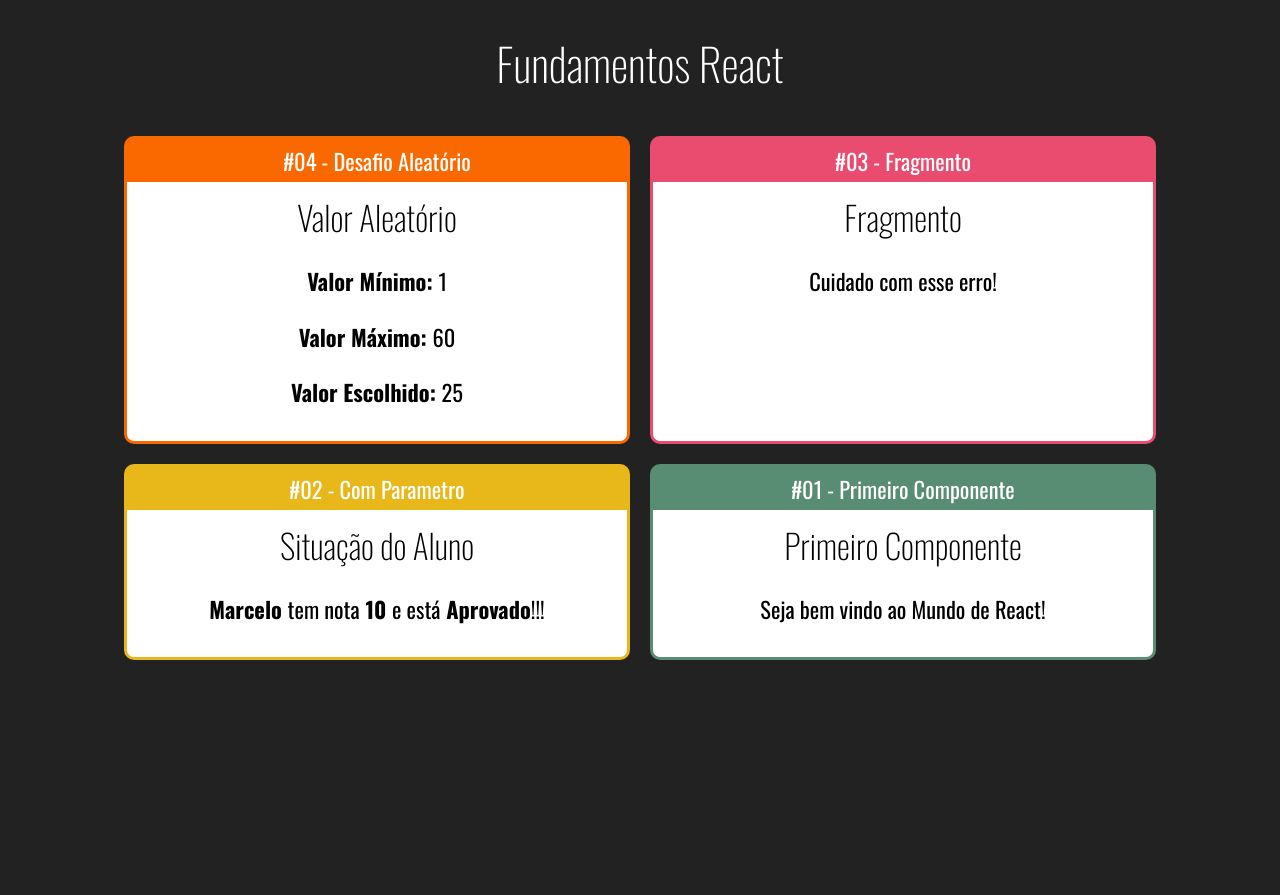
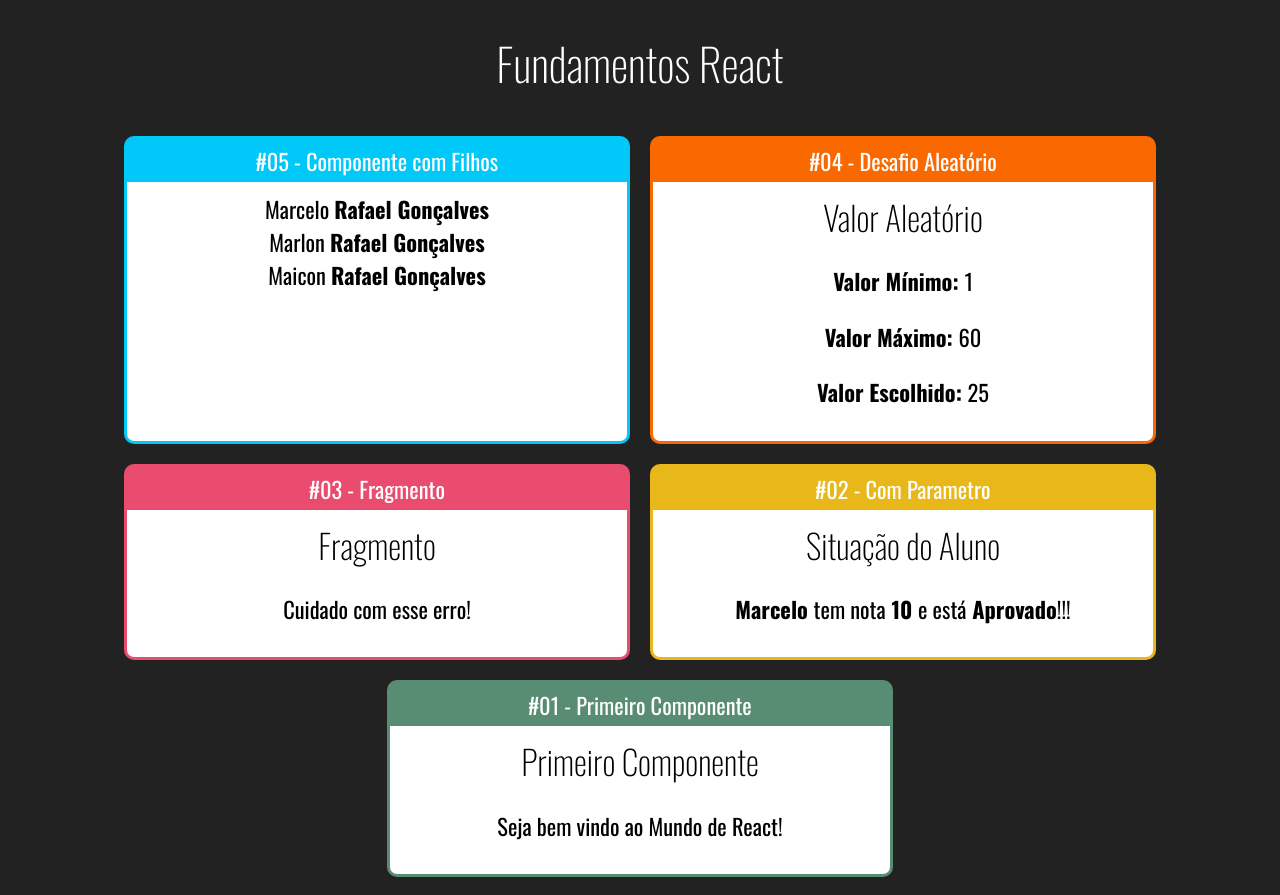
Before and after one commit to marcelo-rafael/fundamentos-react.js, a React (Create React App) app: page / in a window 1280 px wide. Before the commit the page ends 800 px from the top, so only its background shows below. Built offline with nearby package versions, Linux system fonts and the light colour scheme.

Commit message:
componente com filho #01

```diff
--- a/src/App.jsx
+++ b/src/App.jsx
@@ -1,6 +1,7 @@
 import "./App.css";
 import React from "react";
 
+import Familia from "./components/basicos/Familia";
 import Card from "./components/layout/Card";
 import Aleatorio from "./components/basicos/Aleatorio";
 import Fragmento from "./components/basicos/Fragmento";
@@ -11,6 +12,9 @@
   <div className="App">
     <h1>Fundamentos React</h1>
     <div className="Cards">
+      <Card titulo="#05 - Componente com Filhos" color="#00c8f8">
+        <Familia sobrenome="Rafael Gonçalves" />
+      </Card>
       <Card titulo="#04 - Desafio Aleatório" color="#fa6900">
         <Aleatorio min={1} max={60} />
       </Card>
--- /dev/null
+++ b/src/components/basicos/Familia.jsx
@@ -0,0 +1,12 @@
+import React from "react";
+import FamiliaMembro from "./FamiliaMembro";
+
+export default (props) => {
+  return (
+    <div>
+      <FamiliaMembro nome="Marcelo" sobrenome={props.sobrenome} />
+      <FamiliaMembro nome="Marlon" {...props} />
+      <FamiliaMembro nome="Maicon" sobrenome="Rafael Gonçalves" />
+    </div>
+  );
+};
--- /dev/null
+++ b/src/components/basicos/FamiliaMembro.jsx
@@ -0,0 +1,9 @@
+import React from "react";
+
+export default (props) => {
+  return (
+    <div>
+      {props.nome} <strong>{props.sobrenome}</strong>
+    </div>
+  );
+};
```
